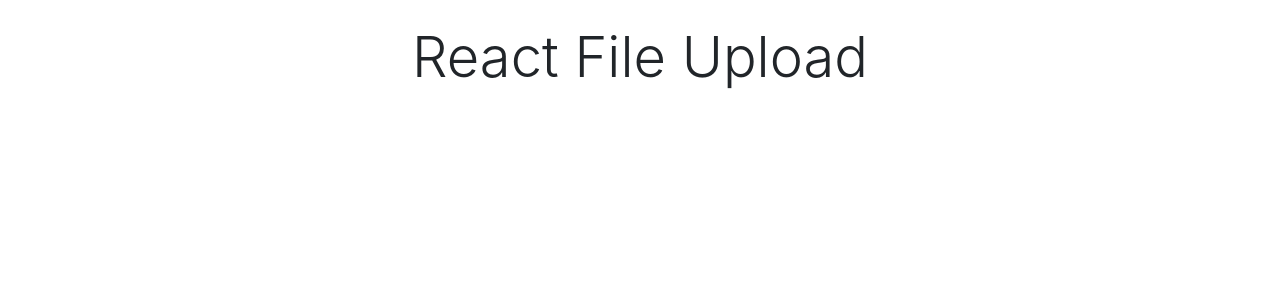
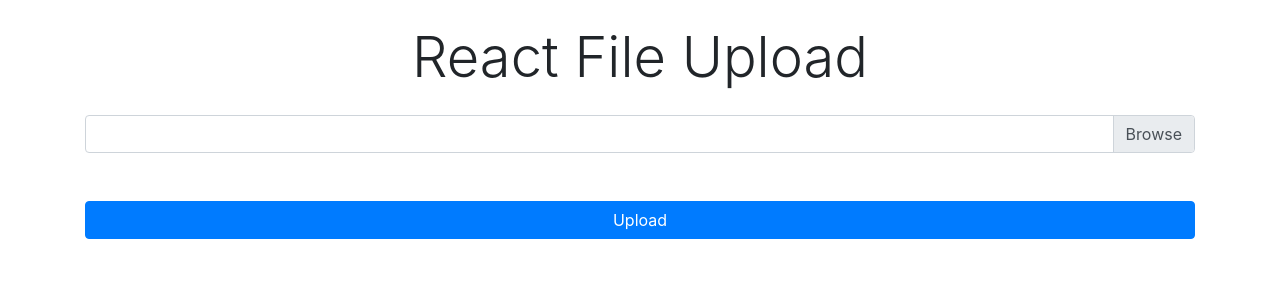
Before and after one commit to webQbe/react_file_upload, a React (Vite) app: page / in a window 1280 px wide. Shown: the top 300 px of the page. Built offline with nearby package versions, Linux system fonts and the light colour scheme.

Commit message:
Created File Upload form

```diff
--- a/src/App.jsx
+++ b/src/App.jsx
@@ -1,4 +1,5 @@
 import { useState } from 'react'
+import FileUpload from './components/FileUpload'
 import './App.css'
 
 
@@ -7,6 +8,7 @@ const App = () => (
       <h4 className="display-4 text-center mb-4">
         <i className="fab fa-react"></i> React File Upload
       </h4>
+      <FileUpload />
   </div>
 )
 
--- /dev/null
+++ b/src/components/FileUpload.jsx
@@ -0,0 +1,17 @@
+import React, { Fragment } from 'react'
+
+const FileUpload = () => {
+  return (
+    <Fragment>
+        <form>
+            <div className="custom-file mb-4">
+                <input type="file" className="custom-file-input" id="customFile" />
+                <label htmlFor="customFile" className="custom-file-label"></label>
+            </div>
+            <input type="submit" value="Upload" className="btn btn-primary btn-block mt-4" />
+        </form>
+    </Fragment>
+  )
+}
+
+export default FileUpload
```
